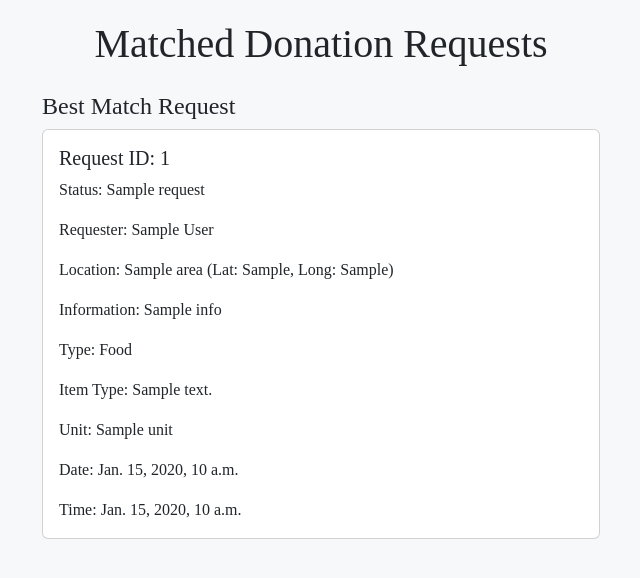
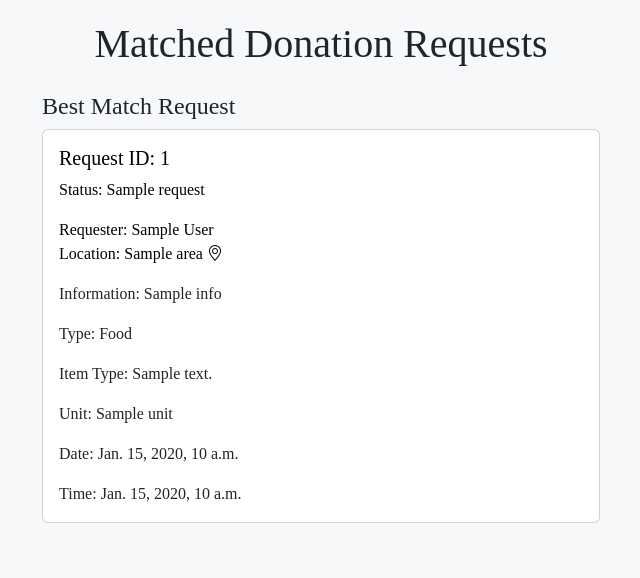
Before and after one commit to LiorCohen3/UnitedOref, a Django app: template main/templates/auto_match.html in a window 1280 px wide. Shown: the part 100-678 px from the top of the page, without its empty margins (319-959 px from the left). Run offline with Django 5.2, Linux system fonts and the light colour scheme; the template is opened without the code that fills it: most values are stand-ins (such as "Sample title", 1, 10 or a date in 2020); some web fonts are replaced.

Commit message:
location tag fix

```diff
--- a/main/templates/auto_match.html
+++ b/main/templates/auto_match.html
@@ -25,7 +25,7 @@
                             <h5 class="card-title">Request ID: {{ requests.0.requests_id }}</h5>
                             <p class="card-text">Status: {{ requests.0.requests_status.requests.0_status_name }}</p>
                             <p class="card-text">Requester: {{ requests.0.requestor.first_name }} {{ requests.0.requestor.last_name }}</p>
-                            <p class="card-text">Location: {{ requests.0.area }} (Lat: {{ requests.0.location_lat }}, Long: {{ requests.0.location_long }})</p>
+                            <p class="card-text">Location: {{ requests.0.area }} <a href="https://www.google.com/maps/place/{{ request.location_lat }},{{ request.location_long }}" target="_blank"><i class="bi bi-geo-alt"></i></a></p>
                             <p class="card-text">Information: {{ requests.0.info }}</p>
                             <p class="card-text">Type: {% if requests.0.type_id == 1 %}Food{% else %}Equipment{% endif %}</p>
                             <p class="card-text">Item Type: {{ requests.0.item_type.description }}</p>
--- a/main/templates/manual_donation.html
+++ b/main/templates/manual_donation.html
@@ -93,7 +93,7 @@
                             <p class="card-text">Status: {{ request.requests_status.request_status_name }}</p>
                             <p class="card-text">Donor: {{ request.donate_user.first_name }} {{ request.donate_user.last_name }}</p>
                             <p class="card-text">Requester: {{ request.requestor.first_name }} {{ request.requestor.last_name }}</p>
-                            <p class="card-text">Location: {{ request.area }} <button type="button" class="btn btn-outline-danger"  onclick="window.location.href='/main/pending?del={{request.requests_id}}'"><i class="bi bi-geo-alt"></i></button></p>
+                            <p class="card-text">Location: {{ request.area }} <a href="https://www.google.com/maps/place/{{ request.location_lat }},{{ request.location_long }}" target="_blank"><i class="bi bi-geo-alt"></i></a></p>
                             <p class="card-text">Information: {{ request.info }}</p>
                             <p class="card-text">Type: {% if request.type_id == 1 %}Food{% else %}Equipment{% endif %}</p>
                             <p class="card-text">Item Type: {{ request.item_type.description }}</p>
```
